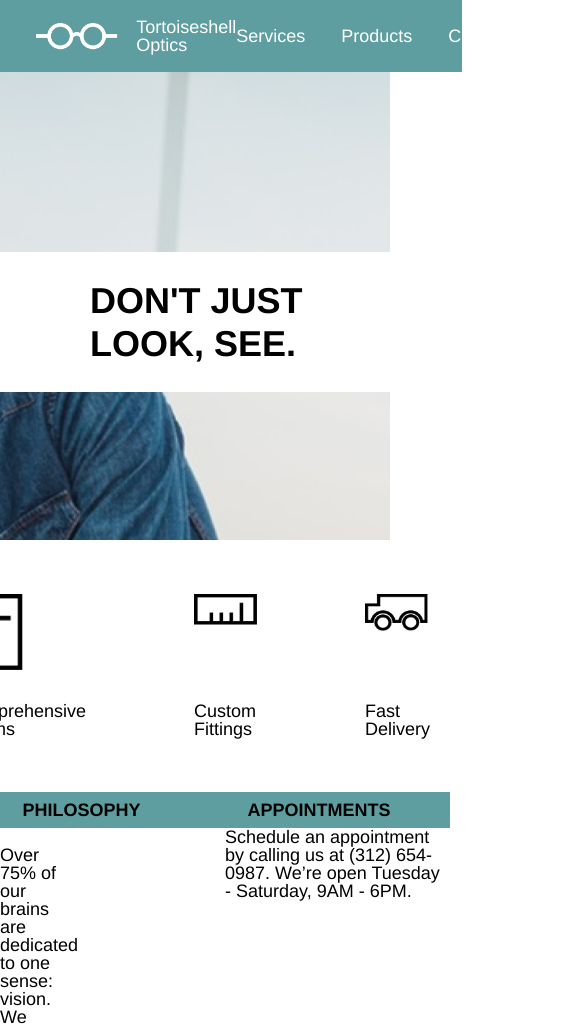
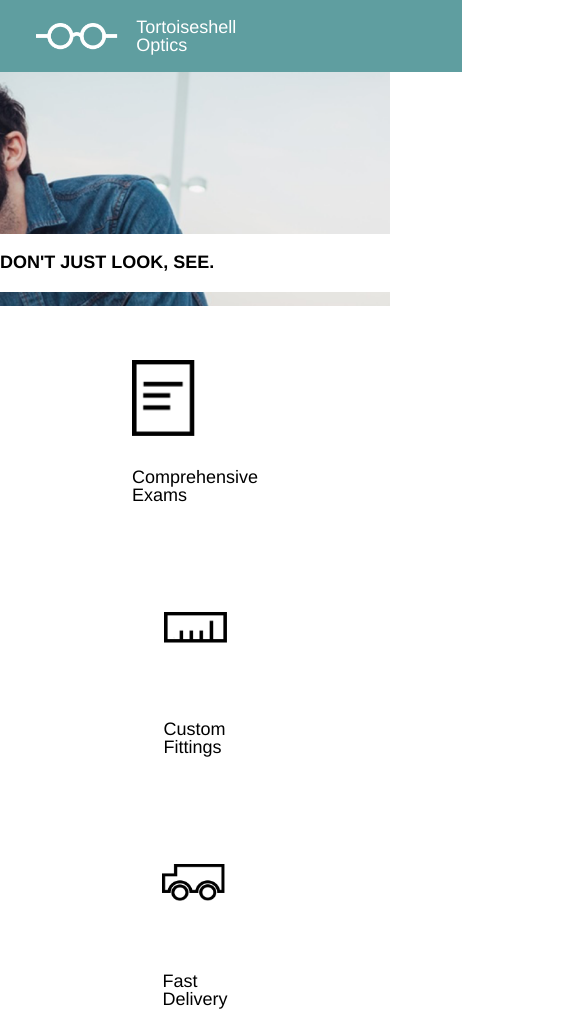
Before and after one commit to skipps/optics, a plain HTML site: page index.html in a window 390 px wide. Shown: the top 1024 px of the page, 585 px wide, since content can reach past the window. Drawn offline with Linux system fonts and the light colour scheme.

Commit message:
added tablet mobile

```diff
--- a/index.html
+++ b/index.html
@@ -10,7 +10,7 @@
 
 <body>
   <header>
-    <div class="container banner">
+    <div class="banner container">
       <span id="logo">
         <img src="./resources/images/logo-white.png" alt="logo-white.png">
         <span>Tortoiseshell Optics</span>
@@ -20,9 +20,12 @@
         <a href="#products">Products</a>
         <a href="#contact">Contact</a>
       </nav>
+      <div id="hidden">
+        <p>Menu</p>
+      </div>
     </div>
     <div class="motto container">
-        <span>DON'T JUST LOOK, SEE.</span>
+      <p>DON'T JUST LOOK, SEE.<p>
     </div>
   </header>
   <div class="main container">
--- a/resources/css/style.css
+++ b/resources/css/style.css
@@ -55,8 +55,11 @@ nav a{
   text-decoration: none;
 }
 
+#hidden{
+  visibility: hidden;
+}
+
 .motto{
-  display: flex;
   background-color: white;
   padding: 1.5rem 5rem;
   font-size: 2rem;
@@ -125,3 +128,61 @@ footer img{
   height: 1.5rem;
   padding-right: 1rem
 }
+
+@media only screen and (max-width: 960px){
+  .container{
+    width: 100%;
+    margin: 0 auto;
+  }
+
+  header{
+    background-size: cover;
+    height: 22rem;
+  }
+
+  .motto{
+    background-color: white;
+    padding: 0.75rem 4rem;
+    font-size: 1.33rem;
+    font-weight: bold;
+    line-height: 1.2;
+    margin-top: 5rem;
+    margin-right: 2rem;
+  }
+}
+
+@media only screen and (max-width: 480px) {
+  header{
+    height: 17rem;
+  }
+
+  .logo span{
+    visibility: hidden;
+  }
+
+  #hidden{
+    visibility: visible;
+  }
+
+  nav a{
+    visibility: hidden;
+  }
+
+  .motto{
+    background-color: white;
+    padding: 1rem 0;
+    font-size: 1rem;
+    line-height: 1.2;
+    margin-top: 9rem;
+  }
+
+  #icons{
+    flex-direction: column;
+    align-items: center;
+  }
+
+  .info{
+    flex-direction: column;
+    align-items: center;
+  }
+}
```
